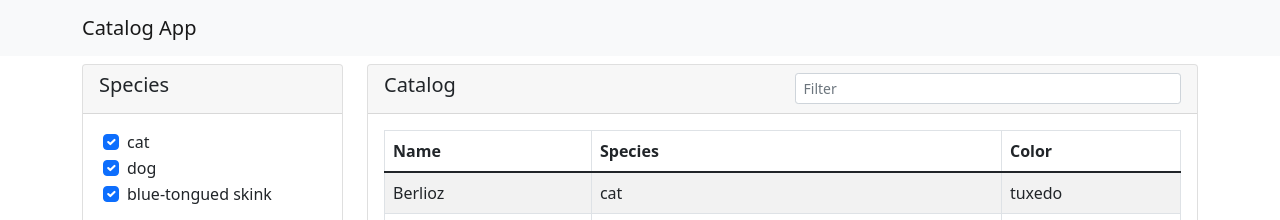
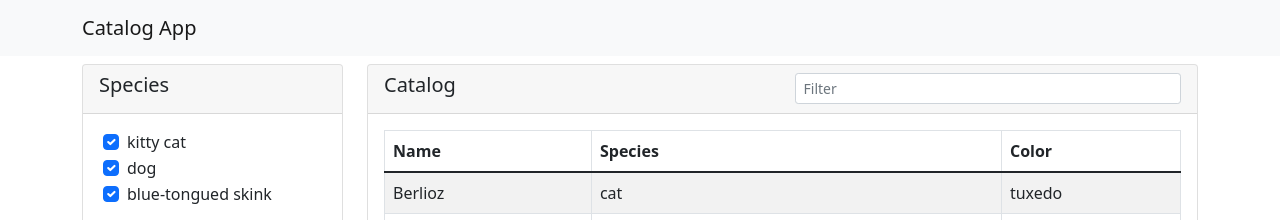
Before and after one commit to neapsix/catalog-app, a React (Create React App) app: page / in a window 1280 px wide. Shown: the top 220 px of the page. Built offline with nearby package versions, Linux system fonts and the light colour scheme.

Commit message:
Add overrideLabels property to checkboxes

```diff
--- a/src/App.js
+++ b/src/App.js
@@ -191,6 +191,7 @@ class AppContainer extends React.Component {
                             filterOptions={this.generateFilterOptions(
                                 'species'
                             )}
+                            overrideLabels={[{ cat: 'kitty cat' }]}
                             forColumn="species"
                             handleExcludes={this.handleExcludes}
                         />
@@ -369,6 +370,7 @@ class FilterCard extends React.Component {
                 <Card.Body>
                     <FilterForm
                         filterOptions={this.props.filterOptions}
+                        overrideLabels={this.props.overrideLabels}
                         forColumn={this.props.forColumn}
                         handleExcludes={this.props.handleExcludes}
                     />
@@ -384,6 +386,7 @@ class FilterForm extends React.Component {
             <Form.Group>
                 <FilterFormList
                     filterOptions={this.props.filterOptions}
+                    overrideLabels={this.props.overrideLabels}
                     forColumn={this.props.forColumn}
                     callback={this.props.handleExcludes}
                 />
@@ -397,10 +400,23 @@ class FilterFormList extends React.Component {
         return (
             <ul className="ul-checkbox">
                 {this.props.filterOptions.map((filterString, index) => {
+                    let overrideLabel
+
+                    // Check override labels array to see if there's one for
+                    // this filterString. If not, the label is the filterString
+                    for (let element of this.props.overrideLabels) {
+                        const optionToOverride = Object.keys(element)[0]
+
+                        if (filterString === optionToOverride) {
+                            overrideLabel = element[optionToOverride]
+                        }
+                    }
+
                     return (
                         <li key={index}>
                             <FilterFormCheckbox
-                                label={filterString}
+                                label={overrideLabel || filterString}
+                                filterString={filterString}
                                 field={this.props.forColumn}
                                 callback={this.props.callback}
                             />
@@ -432,7 +448,7 @@ class FilterFormCheckbox extends React.Component {
 
     handleChange(event) {
         const filterObject = {}
-        filterObject[this.props.field] = this.props.label
+        filterObject[this.props.field] = this.props.filterString
         this.props.callback(event.target.checked, filterObject)
     }
 }
```
